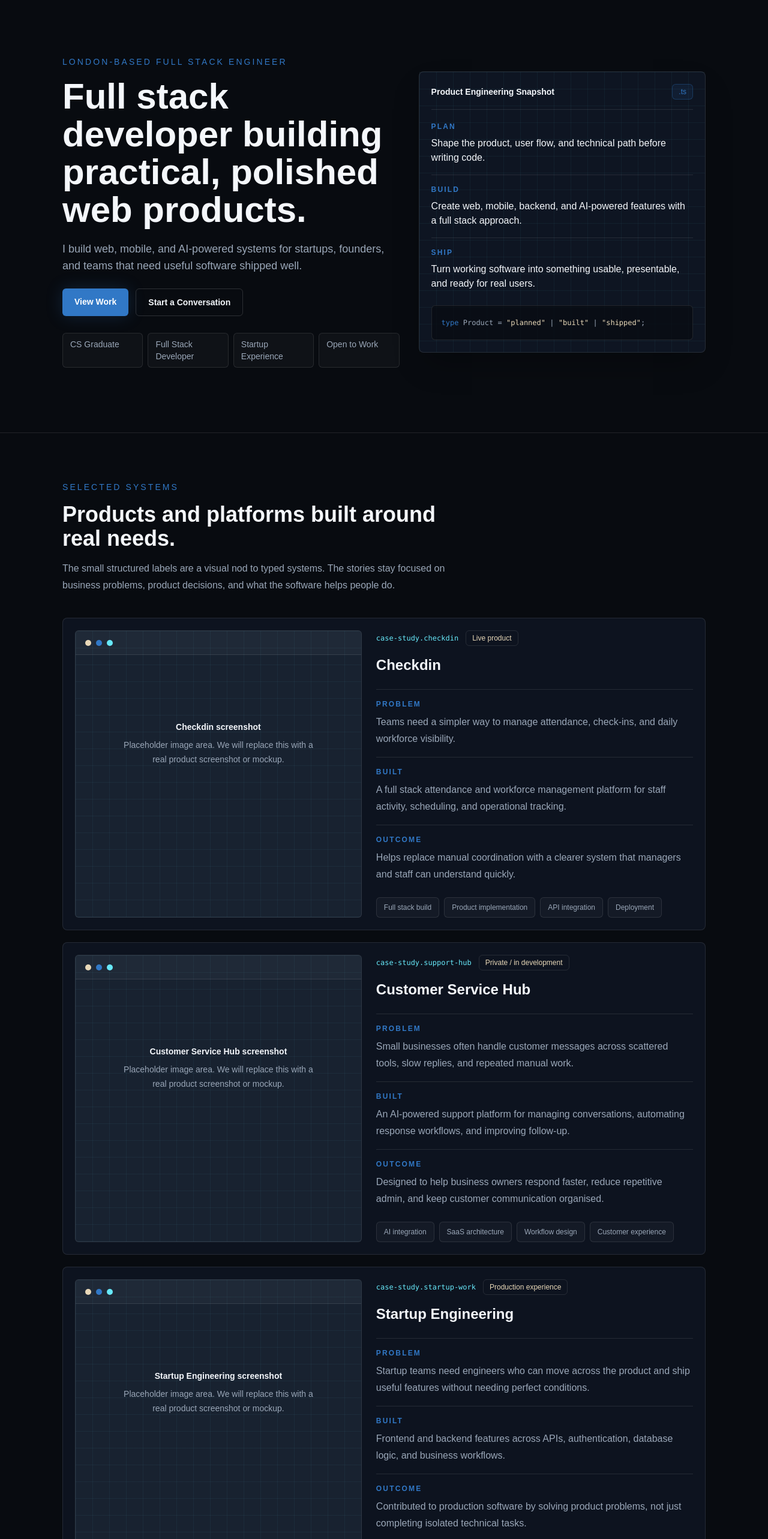
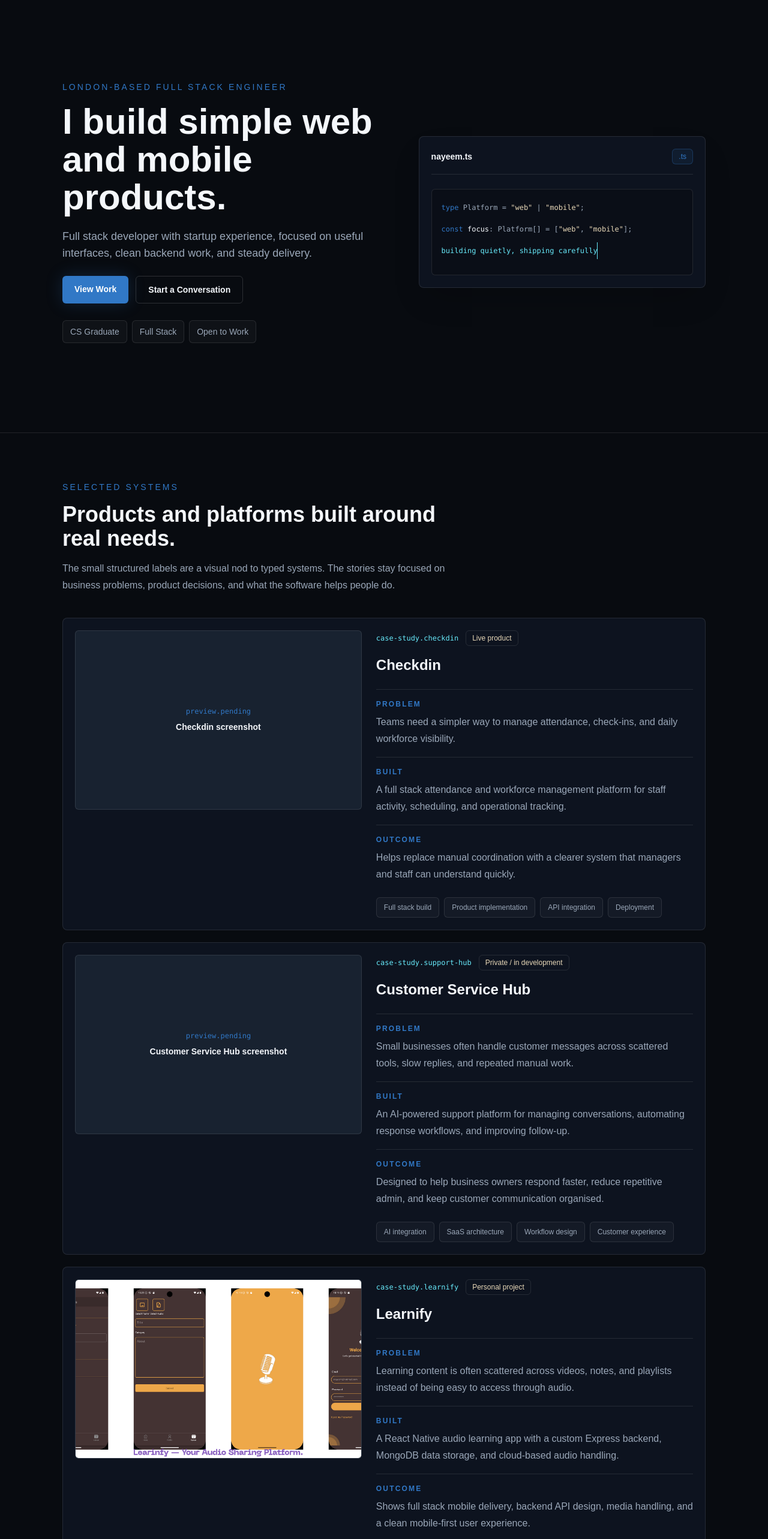
Before and after one commit to alnayeem01/portfolio, a Next.js app: page / in a window 1280 px wide. Shown: the part 80-2646 px from the top of the page at 60% size. Built offline with nearby package versions, Linux system fonts and the light colour scheme.

Commit message:
chore: added learnify

```diff
--- a/src/app/globals.css
+++ b/src/app/globals.css
@@ -60,3 +60,32 @@ a {
 .blueprint-panel > * {
   position: relative;
 }
+
+.typing-line {
+  animation:
+    typing 2.6s steps(36, end) both,
+    cursor-blink 900ms step-end infinite;
+}
+
+@keyframes typing {
+  from {
+    width: 0;
+  }
+
+  to {
+    width: 36ch;
+  }
+}
+
+@keyframes cursor-blink {
+  50% {
+    border-color: transparent;
+  }
+}
+
+@media (prefers-reduced-motion: reduce) {
+  .typing-line {
+    animation: none;
+    width: auto;
+  }
+}
--- a/src/app/page.tsx
+++ b/src/app/page.tsx
@@ -1,6 +1,7 @@
 import { ContactForm } from "./ContactForm";
+import learnifyImage from "../../media/learinfy.png";
 
-const credibility = ["CS Graduate", "Full Stack Developer", "Startup Experience", "Open to Work"];
+const credibility = ["CS Graduate", "Full Stack", "Open to Work"];
 
 const projects = [
   {
@@ -27,16 +28,17 @@ const projects = [
     stack: ["AI integration", "SaaS architecture", "Workflow design", "Customer experience"],
   },
   {
-    name: "Startup Engineering",
-    file: "case-study.startup-work",
-    status: "Production experience",
+    name: "Learnify",
+    file: "case-study.learnify",
+    status: "Personal project",
+    image: learnifyImage.src,
     problem:
-      "Startup teams need engineers who can move across the product and ship useful features without needing perfect conditions.",
+      "Learning content is often scattered across videos, notes, and playlists instead of being easy to access through audio.",
     built:
-      "Frontend and backend features across APIs, authentication, database logic, and business workflows.",
+      "A React Native audio learning app with a custom Express backend, MongoDB data storage, and cloud-based audio handling.",
     outcome:
-      "Contributed to production software by solving product problems, not just completing isolated technical tasks.",
-    stack: ["APIs", "Authentication", "Database design", "Feature delivery"],
+      "Shows full stack mobile delivery, backend API design, media handling, and a clean mobile-first user experience.",
+    stack: ["React Native", "Express.js", "MongoDB", "Audio streaming"],
   },
 ];
 
@@ -66,21 +68,6 @@ const capabilities = [
   { layer: "delivery", tools: "Git, GitHub, Vercel, deployment, CI/CD basics" },
 ];
 
-const snapshot = [
-  {
-    label: "Plan",
-    value: "Shape the product, user flow, and technical path before writing code.",
-  },
-  {
-    label: "Build",
-    value: "Create web, mobile, backend, and AI-powered features with a full stack approach.",
-  },
-  {
-    label: "Ship",
-    value: "Turn working software into something usable, presentable, and ready for real users.",
-  },
-];
-
 function TypedField({ label, children }: { label: string; children: React.ReactNode }) {
   return (
     <div className="grid gap-2 border-t border-white/10 pt-4">
@@ -90,49 +77,46 @@ function TypedField({ label, children }: { label: string; children: React.ReactN
   );
 }
 
-function PlaceholderVisual({ label }: { label: string }) {
+function PlaceholderVisual({ label, image }: { label: string; image?: string }) {
   return (
-    <div className="blueprint-panel relative min-h-64 overflow-hidden rounded-md border border-white/10 bg-surface">
-      <div className="absolute inset-x-0 top-0 flex h-10 items-center gap-2 border-b border-white/10 bg-white/3 px-4">
-        <span className="h-2.5 w-2.5 rounded-full bg-sand" />
-        <span className="h-2.5 w-2.5 rounded-full bg-blueprint" />
-        <span className="h-2.5 w-2.5 rounded-full bg-cyan-signal" />
-      </div>
-      <div className="grid min-h-64 place-items-center px-6 pt-10 text-center">
-        <div>
-          <p className="text-sm font-semibold text-paper">{label}</p>
-          <p className="mt-2 max-w-xs text-sm leading-6 text-muted">
-            Placeholder image area. We will replace this with a real product screenshot or mockup.
-          </p>
+    <div className="relative aspect-[16/10] overflow-hidden rounded-md border border-white/10 bg-surface">
+      {image ? (
+        <img className="h-full w-full object-cover" src={image} alt={label} />
+      ) : (
+        <div className="grid h-full place-items-center px-6 text-center">
+          <div>
+            <p className="font-mono text-xs text-blueprint">preview.pending</p>
+            <p className="mt-2 text-sm font-semibold text-paper">{label}</p>
+          </div>
         </div>
-      </div>
+      )}
     </div>
   );
 }
 
 function ProductSnapshotCard() {
   return (
-    <aside className="blueprint-panel rounded-lg border border-white/10 bg-charcoal/80 p-5 shadow-2xl shadow-black/30">
+    <aside className="rounded-lg border border-white/10 bg-charcoal/70 p-5 shadow-2xl shadow-black/20">
       <div className="flex items-center justify-between border-b border-white/10 pb-4">
-        <p className="text-sm font-semibold text-paper">Product Engineering Snapshot</p>
+        <p className="text-sm font-semibold text-paper">nayeem.ts</p>
         <span className="rounded-md border border-blueprint/30 bg-blueprint/10 px-2.5 py-1 text-xs text-blueprint">
           .ts
         </span>
       </div>
-      <div className="mt-5 grid gap-4">
-        {snapshot.map((item) => (
-          <div key={item.label} className="border-b border-white/10 pb-4 last:border-0 last:pb-0">
-            <p className="text-xs font-semibold uppercase tracking-[0.18em] text-blueprint">{item.label}</p>
-            <p className="mt-2 leading-6 text-paper">{item.value}</p>
-          </div>
-        ))}
-      </div>
-      <div className="mt-6 rounded-md border border-white/10 bg-ink/70 p-4">
-        <p className="font-mono text-xs leading-6 text-muted">
-          <span className="text-blueprint">type</span> Product ={" "}
-          <span className="text-sand">&quot;planned&quot;</span> |{" "}
-          <span className="text-sand">&quot;built&quot;</span> |{" "}
-          <span className="text-sand">&quot;shipped&quot;</span>;
+      <div className="mt-6 rounded-md border border-white/10 bg-ink/50 p-4 font-mono text-xs leading-7 text-muted">
+        <p>
+          <span className="text-blueprint">type</span> Platform ={" "}
+          <span className="text-sand">&quot;web&quot;</span> |{" "}
+          <span className="text-sand">&quot;mobile&quot;</span>;
+        </p>
+        <p className="mt-2">
+          <span className="text-blueprint">const</span>{" "}
+          <span className="text-paper">focus</span>: Platform[] = [
+          <span className="text-sand">&quot;web&quot;</span>,{" "}
+          <span className="text-sand">&quot;mobile&quot;</span>];
+        </p>
+        <p className="mt-2 inline-block max-w-full overflow-hidden whitespace-nowrap border-r border-cyan-signal pr-1 text-cyan-signal typing-line">
+          building quietly, shipping carefully
         </p>
       </div>
     </aside>
@@ -166,11 +150,11 @@ export default function Home() {
             London-based full stack engineer
           </p>
           <h1 className="max-w-3xl text-4xl font-semibold leading-[1.05] text-paper sm:text-5xl lg:text-6xl">
-            Full stack developer building practical, polished web products.
+            I build simple web and mobile products.
           </h1>
-          <p className="mt-5 max-w-2xl text-base leading-7 text-muted sm:text-lg">
-            I build web, mobile, and AI-powered systems for startups, founders, and teams
-            that need useful software shipped well.
+          <p className="mt-5 max-w-xl text-base leading-7 text-muted sm:text-lg">
+            Full stack developer with startup experience, focused on useful interfaces,
+            clean backend work, and steady delivery.
           </p>
           <div className="mt-6 flex flex-col gap-3 sm:flex-row">
             <a className="rounded-md bg-blueprint px-5 py-3 text-center text-sm font-semibold text-white shadow-[0_0_28px_rgba(49,120,198,0.22)]" href="#work">
@@ -180,7 +164,7 @@ export default function Home() {
               Start a Conversation
             </a>
           </div>
-          <div className="mt-7 grid gap-2 sm:grid-cols-2 lg:grid-cols-4">
+          <div className="mt-7 flex flex-wrap gap-2">
             {credibility.map((item) => (
               <div key={item} className="rounded-md border border-white/10 bg-white/3 px-3 py-2 text-sm text-muted">
                 {item}
@@ -204,7 +188,7 @@ export default function Home() {
           <div className="mt-10 grid gap-5">
             {projects.map((project) => (
               <article key={project.name} className="grid gap-6 rounded-lg border border-white/10 bg-charcoal/70 p-5 lg:grid-cols-[0.95fr_1.05fr]">
-                <PlaceholderVisual label={`${project.name} screenshot`} />
+                <PlaceholderVisual label={`${project.name} screenshot`} image={project.image} />
                 <div className="flex flex-col justify-between">
                   <div>
                     <div className="flex flex-wrap items-center gap-3">
```
